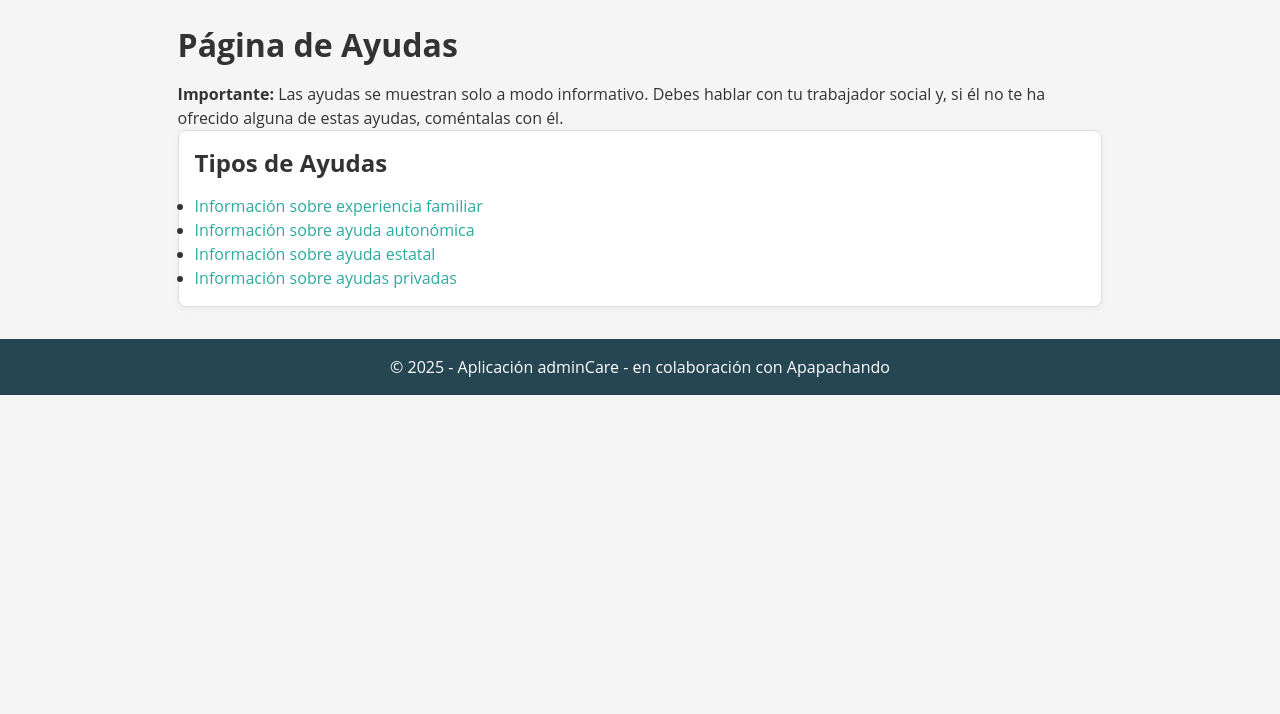
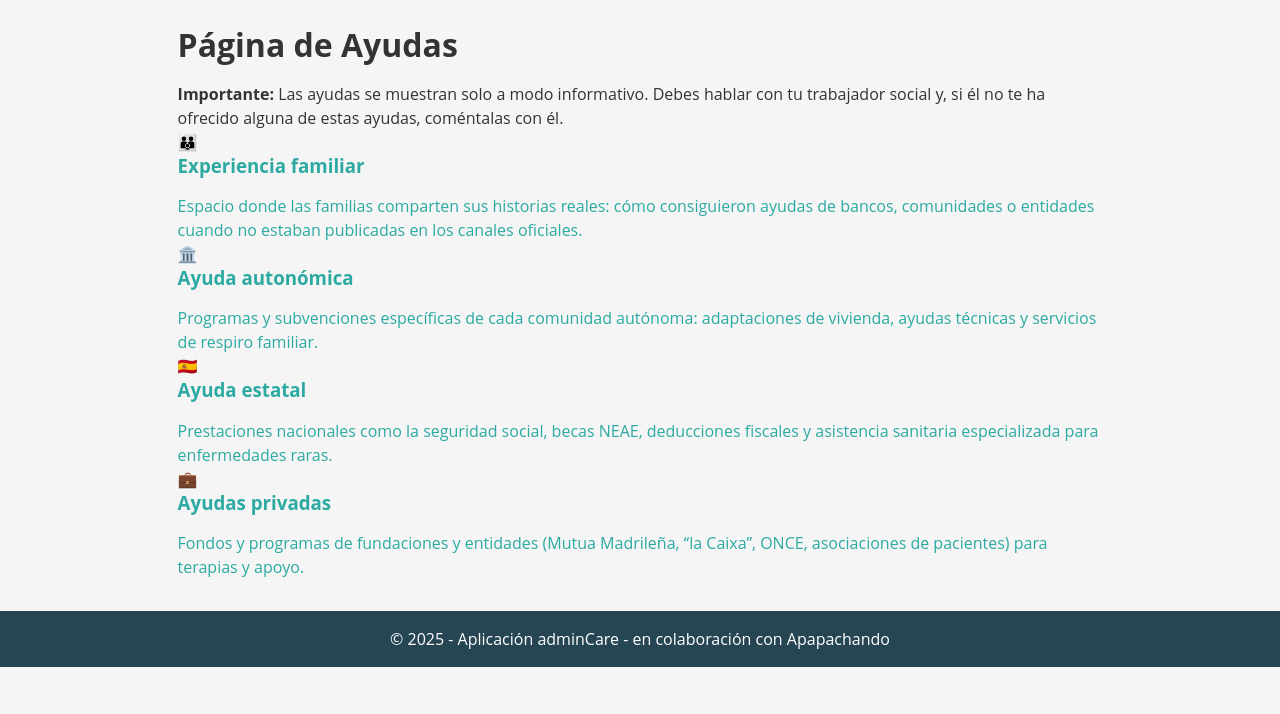
Before and after one commit to ignaciogonlez/AdminCare, a Django app: page /ayudas/ in a window 1280 px wide. Shown: the part 86-800 px from the top of the page. Run offline with Django 5.2, Linux system fonts and the light colour scheme; parts of the project's set-up code (start-up, migrations or seed data) failed here and were passed over.

Commit message:
vista ayudas

```diff
--- a/templates/ayudas.html
+++ b/templates/ayudas.html
@@ -4,39 +4,57 @@
 
 {% block extra_css %}
 <style>
-  /* Aviso personalizado sin Bootstrap */
+  /* Aviso informativo */
   .help-notice {
     background-color: var(--color-accent);
     padding: 1rem;
     border-left: 4px solid var(--color-secondary);
-    margin-bottom: 1.5rem;
+    margin: 1.5rem 0;
     border-radius: 0.25rem;
     font-size: 1rem;
   }
-  .help-links {
-    list-style: none;
-    padding: 0;
-    margin: 0;
+  /* Grid de tarjetas de ayuda */
+  .help-grid {
+    display: grid;
+    grid-template-columns: repeat(auto-fit, minmax(220px, 1fr));
+    gap: 1rem;
+    margin-top: 1rem;
   }
-  .help-links li {
+  /* Tarjeta individual */
+  .help-card {
     background: #fff;
+    padding: 1.5rem;
+    text-align: center;
+    transition: transform 0.2s ease, box-shadow 0.2s ease;
+    cursor: pointer;
     border: 1px solid #ddd;
     border-radius: 0.5rem;
-    margin-bottom: 1rem;
-    transition: transform 0.2s ease, box-shadow 0.2s ease;
   }
-  .help-links li:hover {
-    transform: translateY(-2px);
-    box-shadow: 0 4px 12px rgba(0,0,0,0.1);
+  .help-card:hover {
+    transform: translateY(-4px);
+    box-shadow: 0 8px 16px rgba(0,0,0,0.1);
   }
-  .help-links li a {
+  .help-card a {
+    text-decoration: none;
+    color: inherit;
     display: block;
-    padding: 1rem;
-    font-weight: 600;
+    height: 100%;
+  }
+  .help-card .icon {
+    font-size: 2.5rem;
+    margin-bottom: 0.5rem;
+    color: var(--color-primary);
+  }
+  .help-card h3 {
+    margin: 0.5rem 0;
+    font-size: 1.25rem;
     color: var(--color-secondary);
   }
-  .help-links li a:hover {
-    color: var(--color-primary);
+  .help-card p {
+    font-size: 0.9rem;
+    color: var(--color-text);
+    line-height: 1.4;
+    margin: 0.5rem 0 0;
   }
 </style>
 {% endblock %}
@@ -49,22 +67,35 @@
     <strong>Importante:</strong> Las ayudas se muestran solo a modo informativo. Debes hablar con tu trabajador social y, si él no te ha ofrecido alguna de estas ayudas, coméntalas con él.
   </div>
 
-  <div class="card">
-    <h2>Tipos de Ayudas</h2>
-    <ul class="help-links">
-      <li>
-        <a href="{% url 'ayuda_experiencia_familiar' %}">Información sobre experiencia familiar</a>
-      </li>
-      <li>
-        <a href="{% url 'ayuda_autonomica' %}">Información sobre ayuda autonómica</a>
-      </li>
-      <li>
-        <a href="{% url 'ayuda_estatal' %}">Información sobre ayuda estatal</a>
-      </li>
-      <li>
-        <a href="{% url 'ayuda_privada' %}">Información sobre ayudas privadas</a>
-      </li>
-    </ul>
+  <div class="help-grid">
+    <div class="help-card">
+      <a href="{% url 'ayuda_experiencia_familiar' %}">
+        <div class="icon">👪</div>
+        <h3>Experiencia familiar</h3>
+        <p>Espacio donde las familias comparten sus historias reales: cómo consiguieron ayudas de bancos, comunidades o entidades cuando no estaban publicadas en los canales oficiales.</p>
+      </a>
+    </div>
+    <div class="help-card">
+      <a href="{% url 'ayuda_autonomica' %}">
+        <div class="icon">🏛️</div>
+        <h3>Ayuda autonómica</h3>
+        <p>Programas y subvenciones específicas de cada comunidad autónoma: adaptaciones de vivienda, ayudas técnicas y servicios de respiro familiar.</p>
+      </a>
+    </div>
+    <div class="help-card">
+      <a href="{% url 'ayuda_estatal' %}">
+        <div class="icon">🇪🇸</div>
+        <h3>Ayuda estatal</h3>
+        <p>Prestaciones nacionales como la seguridad social, becas NEAE, deducciones fiscales y asistencia sanitaria especializada para enfermedades raras.</p>
+      </a>
+    </div>
+    <div class="help-card">
+      <a href="{% url 'ayuda_privada' %}">
+        <div class="icon">💼</div>
+        <h3>Ayudas privadas</h3>
+        <p>Fondos y programas de fundaciones y entidades (Mutua Madrileña, “la Caixa”, ONCE, asociaciones de pacientes) para terapias y apoyo.</p>
+      </a>
+    </div>
   </div>
 </div>
 {% endblock %}
```
